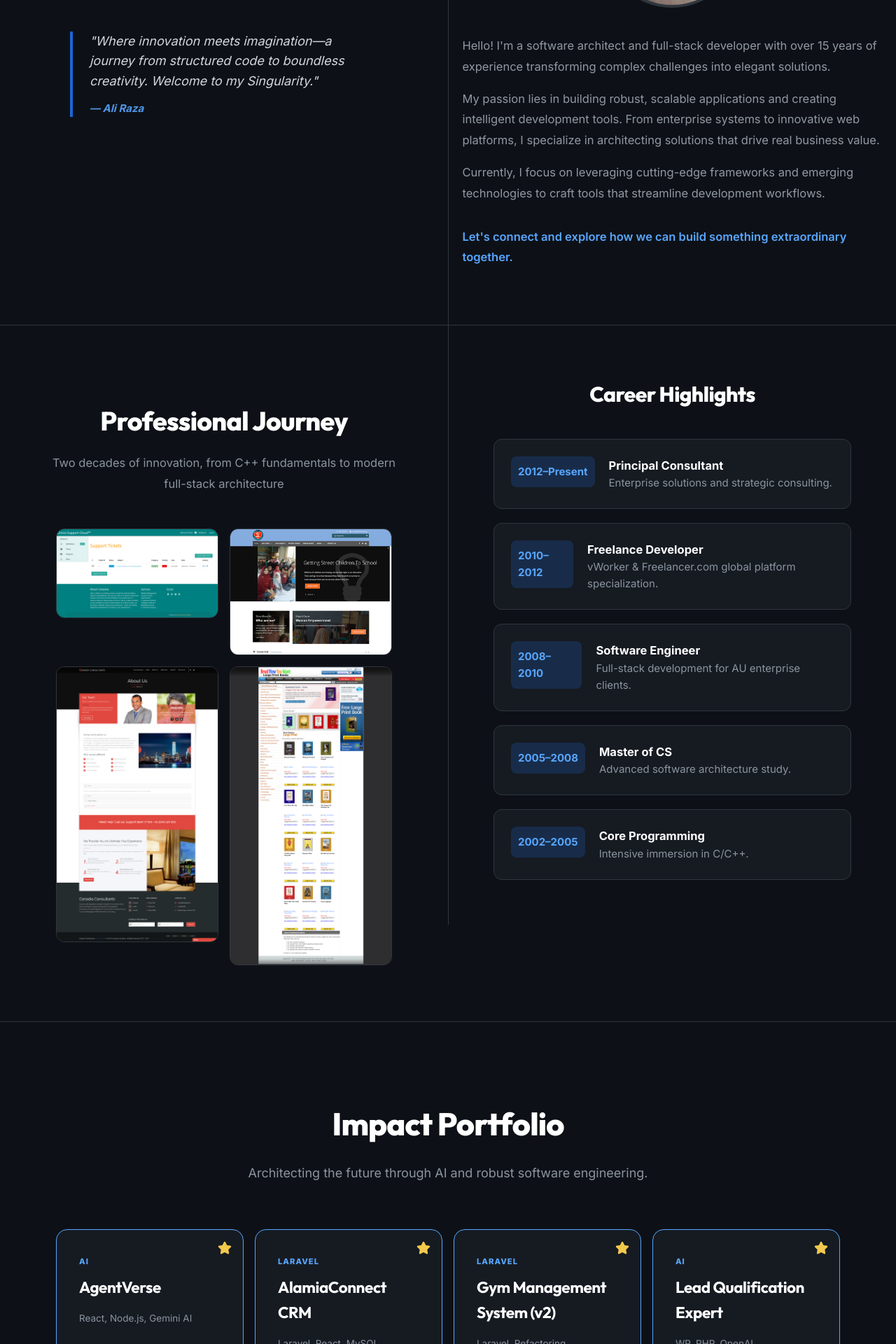
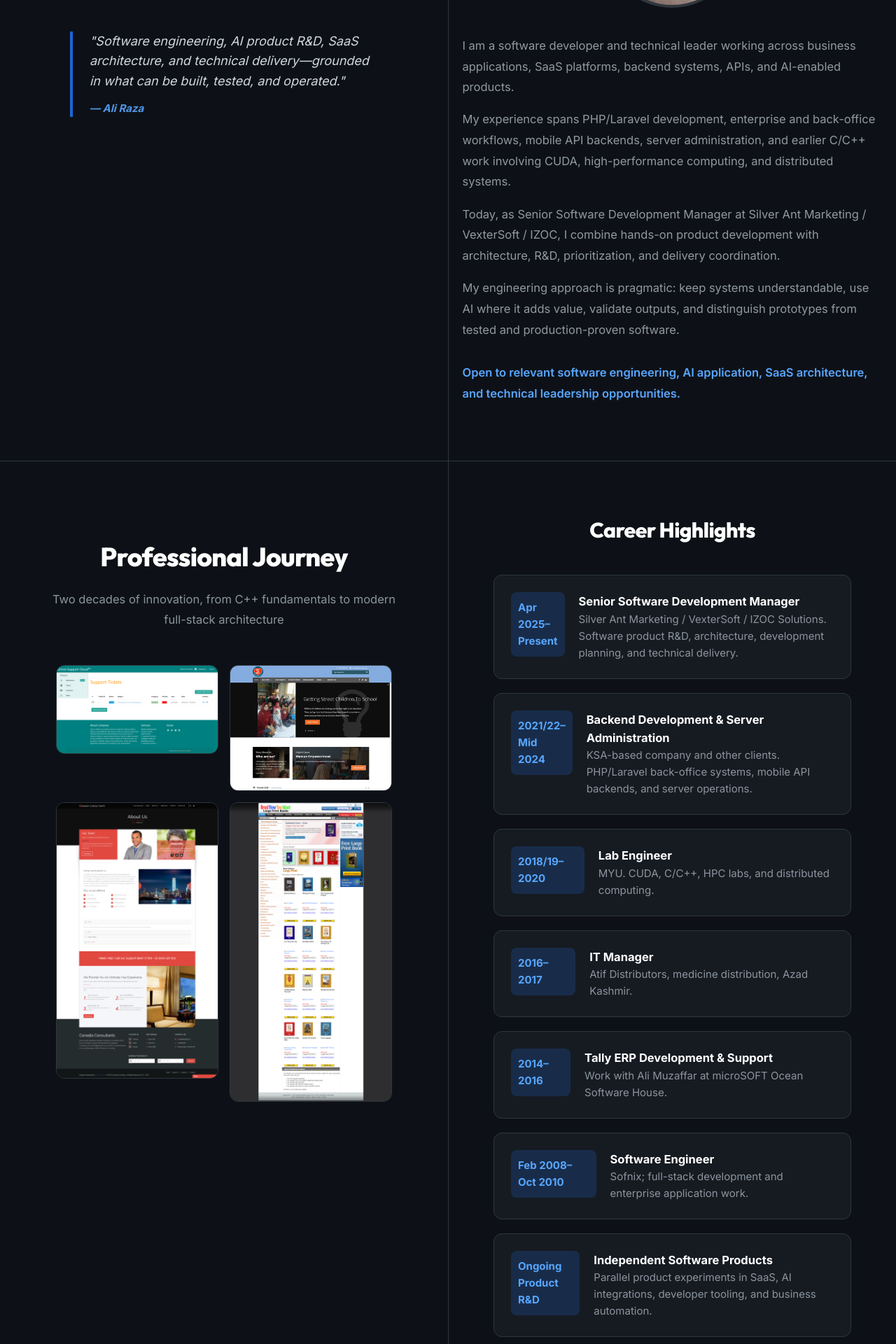
Before and after one commit to amrshah/amrshah.github.io, a React (Vite) app in the folder singularity-cms/: page / in a window 1280 px wide. Shown: the part 760-2680 px from the top of the page at 70% size. Built offline with nearby package versions, Linux system fonts and the light colour scheme; no server answers.

Commit message:
Refresh portfolio profile, experience, and selected projects

```diff
--- a/singularity-cms/src/pages/Home.jsx
+++ b/singularity-cms/src/pages/Home.jsx
@@ -20,44 +20,34 @@ const Home = () => {
                     setRecentPosts(staticData.slice(0, 3));
                 }
             } catch (error) {
-                console.error('Error fetching recent posts:', error);
+                // GitHub Pages has no local CMS API; fall back to the published static index.
+                try {
+                    const staticResponse = await fetch('/api/posts.json');
+                    if (staticResponse.ok) {
+                        const staticData = await staticResponse.json();
+                        setRecentPosts(staticData.slice(0, 3));
+                    }
+                } catch (staticError) {
+                    console.error('Could not load recent posts:', staticError);
+                }
             }
         };
         fetchRecentPosts();
     }, []);
 
     const allProjects = [
-        // 2024
-        { year: '2024', name: 'AgentVerse', tech: 'React, Node.js, Gemini AI', status: 'In-Progress', featured: true, category: 'AI' },
-        { year: '2024', name: 'AlamiaConnect CRM', tech: 'Laravel, React, MySQL', status: 'In-Progress', featured: true, category: 'Laravel' },
-        { year: '2024', name: 'Gym Management System (v2)', tech: 'Laravel, Refactoring', status: 'In-Progress', featured: true, category: 'Laravel' },
-        { year: '2024', name: 'Laamiya AI Assistant', tech: 'Python, Gemini, Streamlit', status: 'In-Progress', featured: false, category: 'AI' },
-        { year: '2024', name: 'Alamia EasyDash', tech: 'Laravel Core, UI/UX', status: 'In-Progress', featured: false, category: 'Laravel' },
-        { year: '2024', name: 'Fleet Manager KSA', tech: 'Laravel, GPS API', status: 'In-Progress', featured: false, category: 'Laravel' },
-
-        // 2023
-        { year: '2023', name: 'Lead Qualification Expert', tech: 'WP, PHP, OpenAI', status: 'Completed', featured: true, category: 'AI' },
-        { year: '2023', name: 'AgencyOS (Business OS)', tech: 'Laravel, Vue.js', status: 'In-Progress', featured: false, category: 'Laravel' },
-        { year: '2023', name: 'Silver Nova Suite', tech: 'WordPress, React', status: 'In-Progress', featured: false, category: 'Wordpress' },
-        { year: '2023', name: 'WP Dynamic Content Pro', tech: 'PHP, Elementor API', status: 'In-Progress', featured: false, category: 'Wordpress' },
-        { year: '2023', name: 'Gitex Toolkit', tech: 'Laravel, Event Management', status: 'In-Progress', featured: false, category: 'Laravel' },
-
-        // 2022
-        { year: '2022', name: 'Laravel ARBAC Package', tech: 'PHP, Laravel Core', status: 'Completed', featured: false, category: 'Laravel' },
-        { year: '2022', name: 'Alamia Accounts ERP', tech: 'Laravel, Multi-tenancy', status: 'In-Progress', featured: false, category: 'Laravel' },
-        { year: '2022', name: 'Asset Management System', tech: 'Laravel, Tracking', status: 'In-Progress', featured: false, category: 'Laravel' },
-
-        // 2021
-        { year: '2021', name: 'WP Menu Manager', tech: 'WordPress, JS', status: 'Completed', featured: false, category: 'Wordpress' },
-        { year: '2021', name: 'WP NoIndex MU-Plugin', tech: 'PHP, WP Core', status: 'Completed', featured: false, category: 'Wordpress' },
-
-        // Legacy/Historical
-        { year: '2018', name: 'Visa Consultant Platform', tech: 'PHP, CodeIgniter', status: 'Completed', featured: false, category: 'Laravel' },
-        { year: '2018', name: 'Support Ticket System', tech: 'Laravel, Vue', status: 'Completed', featured: false, category: 'Laravel' },
-        { year: '2017', name: 'Helping Hands NGO', tech: 'WordPress Theme', status: 'Completed', featured: false, category: 'Wordpress' },
-        { year: '2013', name: 'Active Fitness Generator', tech: 'PHP Engine', status: 'Completed', featured: false, category: 'Laravel' },
-        { year: '2010', name: 'Application Generator', tech: 'C#, .NET Core', status: 'Completed', featured: false, category: 'Misc' },
-        { year: '2009', name: 'AWS Price Intel Tool', tech: 'C#, AWS ECS', status: 'Completed', featured: false, category: 'AI' }
+        { year: '2026', name: 'Agentic Software Development Pipeline', tech: 'Agent Skills, JSON Schema, Validation, Observability', status: 'R&D', featured: true, category: 'AI Engineering', url: 'https://github.com/amrshah/production-grade-agent-skills' },
+        { year: '2026', name: 'OrmEasy OS', tech: 'Laravel, WhatsApp APIs, PWA, Realtime Kitchen Display', status: 'In Development', featured: true, category: 'Business SaaS', url: 'https://github.com/amrshah/Whatsapp-Order-bot' },
+        { year: '2026', name: 'Laravel Tenant Engine', tech: 'Laravel, Multi-tenancy, Sanctum, RBAC/ABAC', status: 'Open Source', featured: true, category: 'SaaS Infrastructure', url: 'https://github.com/amrshah/Larave-Tenant-Engine' },
+        { year: '2026', name: 'Clinic Flow', tech: 'Next.js, TypeScript, Tailwind, Veterinary Workflows', status: 'Prototype', featured: true, category: 'Vertical SaaS', url: 'https://github.com/amrshah/clinic-ant' },
+        { year: '2026', name: 'Alamia AI Bridge', tech: 'Provider Routing, OpenRouter, Groq, SambaNova, Ollama', status: 'R&D', featured: false, category: 'AI Infrastructure', url: 'https://github.com/amrshah/Alamia-AI-Bridge' },
+        { year: '2026', name: 'NFV Readiness Standard', tech: 'Architecture Principles, Evidence-Based Readiness', status: 'Draft', featured: false, category: 'Engineering Strategy', url: 'https://github.com/amrshah/NFV-V1.0' },
+        { year: '2026', name: 'Detectra API', tech: 'Python, FastAPI, YOLOv8, Docker', status: 'Experimental', featured: false, category: 'Computer Vision', url: 'https://github.com/amrshah/detectra-api' },
+        { year: '2025', name: 'Silver AI', tech: 'PHP, SQLite, Google OAuth, Cloudflare AI Gateway', status: 'Prototype', featured: false, category: 'AI Applications', url: 'https://github.com/amrshah/silver-ai' },
+        { year: '2024', name: 'AlamiaConnect CRM', tech: 'Laravel, CRM Workflows, SaaS Architecture', status: 'Product R&D', featured: false, category: 'Business SaaS', url: 'https://alamiaconnect.com' },
+        { year: '2023', name: 'Laravel AI Ops', tech: 'Laravel, Modular AI Pipelines, Retrieval, Cost Controls', status: 'R&D', featured: false, category: 'AI Engineering', url: 'https://github.com/amrshah/laravel-ai-ops' },
+        { year: '2022', name: 'Laravel ARBAC Package', tech: 'PHP, Laravel, Authorization', status: 'Historical', featured: false, category: 'Open Source', url: 'https://github.com/amrshah' },
+        { year: '2021', name: 'WordPress Utility Plugins', tech: 'PHP, WordPress, JavaScript', status: 'Historical', featured: false, category: 'Web Development', url: 'https://github.com/amrshah' }
     ];
 
     return (
@@ -70,14 +60,13 @@ const Home = () => {
                     <div style={{ display: 'flex', flexDirection: 'column', gap: '12px', maxWidth: '360px', margin: '0 auto', width: '100%' }}>
                         <a href="#about" className="btn-premium" style={{ textDecoration: 'none', justifyContent: 'center', fontSize: '1.1rem' }}>Initiate Connection</a>
                         <a href="#experience" className="w3-button w3-dark-grey w3-round-large w3-padding-16" style={{ border: '1px solid #30363d', color: '#fff' }}>Professional Journey</a>
-                        <a href="#portfolio" className="w3-button w3-dark-grey w3-round-large w3-padding-16" style={{ border: '1px solid #30363d', color: '#fff' }}>Impact Portfolio</a>
+                        <a href="#portfolio" className="w3-button w3-dark-grey w3-round-large w3-padding-16" style={{ border: '1px solid #30363d', color: '#fff' }}>Selected Work & Product R&D</a>
                         <Link to="/blog" className="w3-button w3-indigo w3-round-large w3-padding-16" style={{ background: '#1f6feb', fontWeight: 'bold' }}>Research & Insights</Link>
                     </div>
 
                     <div style={{ marginTop: '64px', fontStyle: 'italic', opacity: 0.9, borderLeft: '4px solid #1f6feb', paddingLeft: '24px', textAlign: 'left', margin: '64px auto 0', maxWidth: '440px' }}>
                         <p style={{ fontSize: '1.2rem', lineHeight: '1.6', color: '#e6edf3', margin: '0' }}>
-                            "Where innovation meets imagination—a journey from structured code to boundless creativity.
-                            Welcome to my Singularity."
+                            "Software engineering, AI product R&D, SaaS architecture, and technical delivery—grounded in what can be built, tested, and operated."
                         </p>
                         <div style={{ color: '#58a6ff', fontWeight: 'bold', marginTop: '12px', fontSize: '1rem' }}>— Ali Raza</div>
                     </div>
@@ -90,10 +79,11 @@ const Home = () => {
                             <img src="/assets/images/amrshah.jpg" alt="Ali Raza" style={{ width: '200px', height: '200px', borderRadius: '50%', border: '4px solid #30363d', objectFit: 'cover' }} />
                         </div>
                         <div style={{ fontSize: '1.15rem', lineHeight: '1.8' }}>
-                            <p>Hello! I'm a software architect and full-stack developer with over 15 years of experience transforming complex challenges into elegant solutions.</p>
-                            <p>My passion lies in building robust, scalable applications and creating intelligent development tools. From enterprise systems to innovative web platforms, I specialize in architecting solutions that drive real business value.</p>
-                            <p>Currently, I focus on leveraging cutting-edge frameworks and emerging technologies to craft tools that streamline development workflows.</p>
-                            <p style={{ color: '#58a6ff', fontWeight: '600', marginTop: '32px' }}>Let's connect and explore how we can build something extraordinary together.</p>
+                            <p>I am a software developer and technical leader working across business applications, SaaS platforms, backend systems, APIs, and AI-enabled products.</p>
+                            <p>My experience spans PHP/Laravel development, enterprise and back-office workflows, mobile API backends, server administration, and earlier C/C++ work involving CUDA, high-performance computing, and distributed systems.</p>
+                            <p>Today, as Senior Software Development Manager at Silver Ant Marketing / VexterSoft / IZOC, I combine hands-on product development with architecture, R&D, prioritization, and delivery coordination.</p>
+                            <p>My engineering approach is pragmatic: keep systems understandable, use AI where it adds value, validate outputs, and distinguish prototypes from tested and production-proven software.</p>
+                            <p style={{ color: '#58a6ff', fontWeight: '600', marginTop: '32px' }}>Open to relevant software engineering, AI application, SaaS architecture, and technical leadership opportunities.</p>
                         </div>
                     </div>
                 </div>
@@ -120,11 +110,13 @@ const Home = () => {
                         <h2 style={{ fontSize: '2rem', fontWeight: '800', color: '#fff', marginBottom: '8px' }}>Career Highlights</h2>
                         <div style={{ display: 'flex', flexDirection: 'column', gap: '20px', marginTop: '40px' }}>
                             {[
-                                { date: '2012–Present', role: 'Principal Consultant', detail: 'Enterprise solutions and strategic consulting.' },
-                                { date: '2010–2012', role: 'Freelance Developer', detail: 'vWorker & Freelancer.com global platform specialization.' },
-                                { date: '2008–2010', role: 'Software Engineer', detail: 'Full-stack development for AU enterprise clients.' },
-                                { date: '2005–2008', role: 'Master of CS', detail: 'Advanced software architecture study.' },
-                                { date: '2002–2005', role: 'Core Programming', detail: 'Intensive immersion in C/C++.' }
+                                { date: 'Apr 2025–Present', role: 'Senior Software Development Manager', detail: 'Silver Ant Marketing / VexterSoft / IZOC Solutions. Software product R&D, architecture, development planning, and technical delivery.' },
+                                { date: '2021/22–Mid 2024', role: 'Backend Development & Server Administration', detail: 'KSA-based company and other clients. PHP/Laravel back-office systems, mobile API backends, and server operations.' },
+                                { date: '2018/19–2020', role: 'Lab Engineer', detail: 'MYU. CUDA, C/C++, HPC labs, and distributed computing.' },
+                                { date: '2016–2017', role: 'IT Manager', detail: 'Atif Distributors, medicine distribution, Azad Kashmir.' },
+                                { date: '2014–2016', role: 'Tally ERP Development & Support', detail: 'Work with Ali Muzaffar at microSOFT Ocean Software House.' },
+                                { date: 'Feb 2008–Oct 2010', role: 'Software Engineer', detail: 'Sofnix; full-stack development and enterprise application work.' },
+                                { date: 'Ongoing Product R&D', role: 'Independent Software Products', detail: 'Parallel product experiments in SaaS, AI integrations, developer tooling, and business automation.' }
                             ].map((item, idx) => (
                                 <div key={idx} style={{ background: '#161b22', padding: '24px', borderRadius: '12px', border: '1px solid #30363d', textAlign: 'left', display: 'flex', gap: '20px' }}>
                                     <div style={{ background: 'rgba(31, 111, 235, 0.2)', color: '#58a6ff', padding: '10px', borderRadius: '8px', height: 'fit-content', fontWeight: 'bold' }}>{item.date}</div>
@@ -143,7 +135,7 @@ const Home = () => {
             <div id="portfolio" style={{ padding: '100px 64px', background: '#0d1117' }}>
                 <div style={{ textAlign: 'center', marginBottom: '64px' }}>
                     <h2 style={{ fontSize: '3rem', fontWeight: '800', color: '#fff' }}>Impact Portfolio</h2>
-                    <p style={{ color: '#8b949e', fontSize: '1.2rem' }}>Architecting the future through AI and robust software engineering.</p>
+                    <p style={{ color: '#8b949e', fontSize: '1.2rem' }}>A selection of public repositories and product R&D. Status labels distinguish prototypes and experiments from completed work.</p>
                 </div>
 
                 {/* Featured Products Cards */}
@@ -164,7 +156,9 @@ const Home = () => {
                                 <div style={{ position: 'absolute', top: '16px', right: '16px' }}><Star size={20} color="#f2c94c" fill="#f2c94c" /></div>
                                 <div>
                                     <span style={{ color: '#58a6ff', fontSize: '0.75rem', fontWeight: '900', textTransform: 'uppercase', letterSpacing: '1px' }}>{proj.category}</span>
-                                    <h3 style={{ color: '#fff', fontSize: '1.5rem', marginTop: '8px', marginBottom: '12px' }}>{proj.name}</h3>
+                                    <h3 style={{ color: '#fff', fontSize: '1.5rem', marginTop: '8px', marginBottom: '12px' }}>
+                                        {proj.url ? <a href={proj.url} target="_blank" rel="noreferrer" style={{ color: '#fff', textDecoration: 'none' }}>{proj.name}</a> : proj.name}
+                                    </h3>
                                     <p style={{ color: '#8b949e', fontSize: '0.9rem' }}>{proj.tech}</p>
                                 </div>
                                 <span style={{ color: proj.status === 'Completed' ? '#3fb950' : '#f2c94c', fontWeight: 'bold', fontSize: '0.85rem' }}>● {proj.status}</span>
@@ -264,7 +258,7 @@ const Home = () => {
             </div>
 
             <footer style={{ padding: '40px 64px', background: '#0d1117', borderTop: '1px solid #30363d', textAlign: 'center', color: '#8b949e' }}>
-                <p>© 2025 Ali Raza (amrshah). Architecting with precision & passion.</p>
+                <p>© 2026 Ali Raza (amrshah). Software engineering, AI product R&D, and SaaS architecture.</p>
             </footer>
         </div>
     );
```
